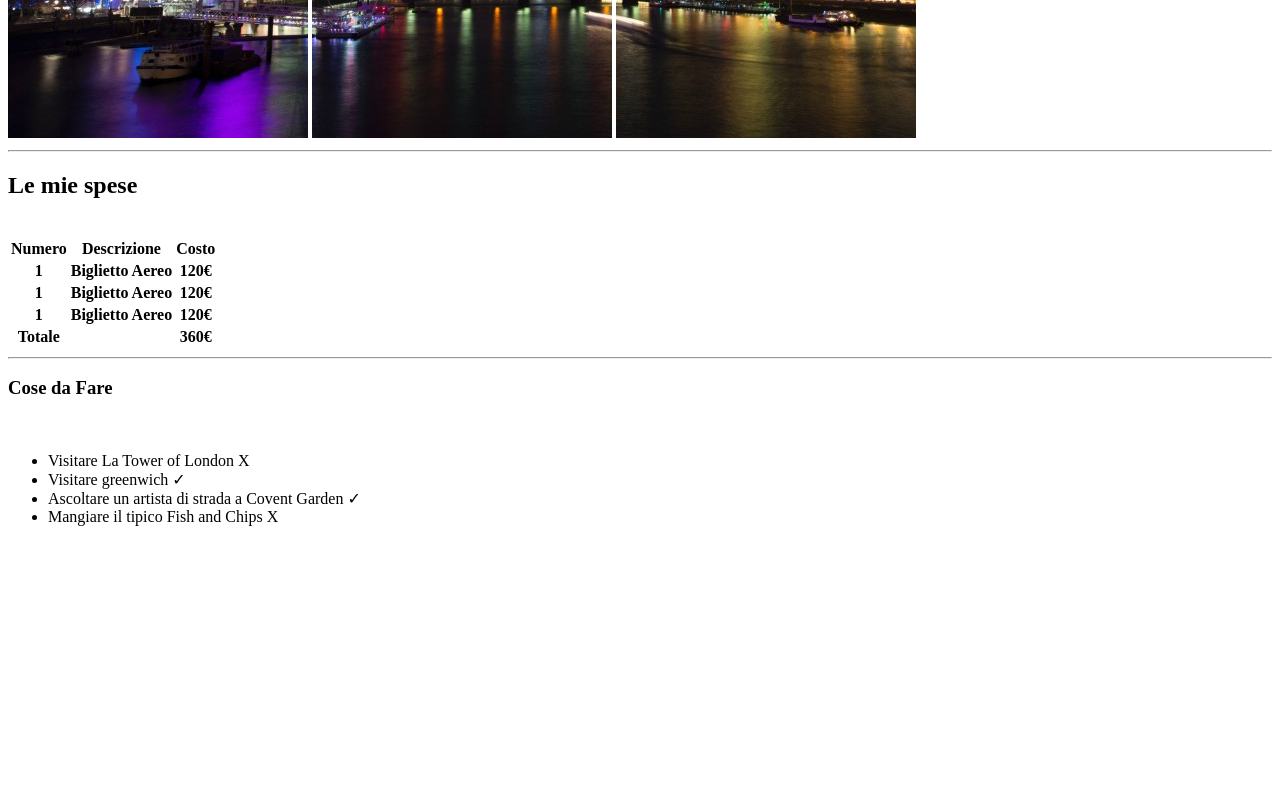
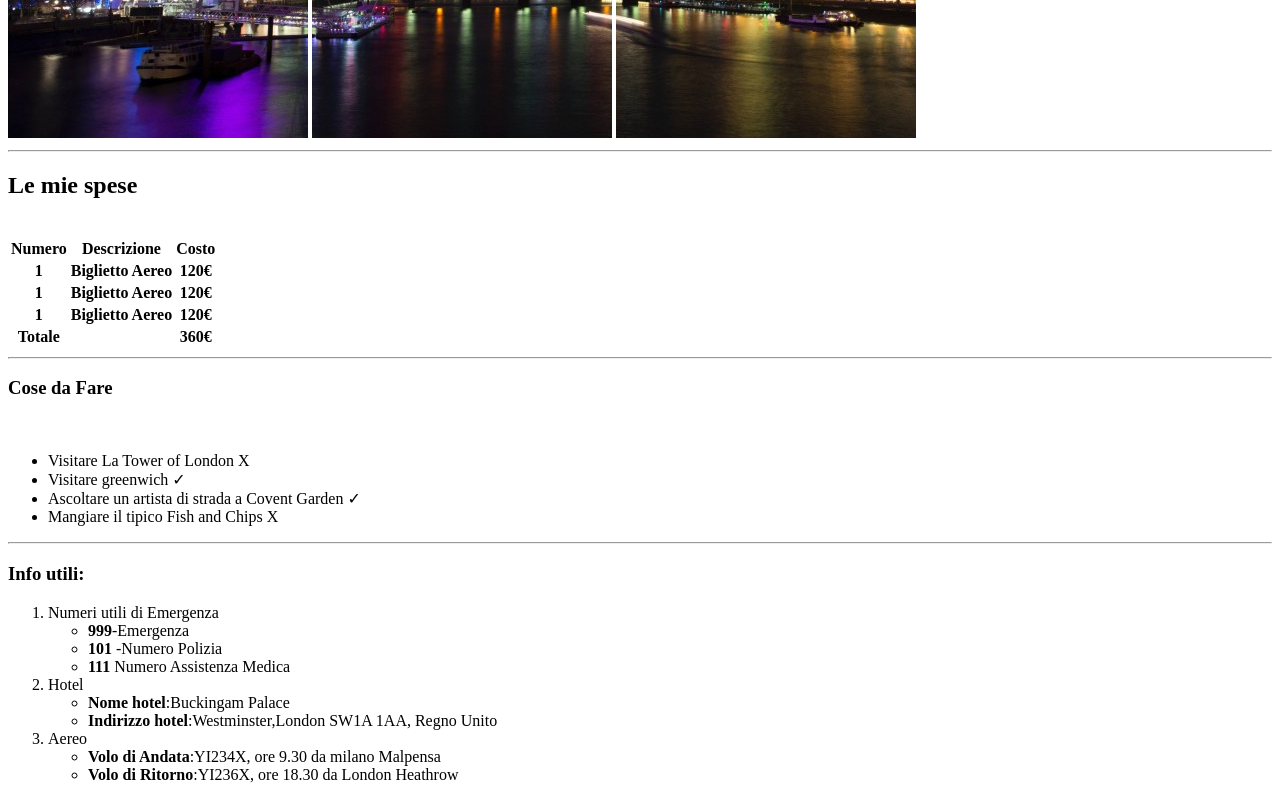
Before and after one commit to Pluz16/html-london-trip, a plain HTML site: page index.html in a window 1280 px wide. Shown: the part 542-1342 px from the top of the page. Before the commit the page ends 1084 px from the top, so only its background shows below. Drawn offline with Linux system fonts and the light colour scheme.

Commit message:
Fine del Main

```diff
--- a/index.html
+++ b/index.html
@@ -64,6 +64,35 @@
                 <li>Mangiare il tipico Fish and Chips &#935; </li>
             </ul>
         </section>
+        <hr>
+        <section>
+            <h3>Info utili:</h3>
+            <ol>
+                <li>
+                    Numeri utili di Emergenza
+                    <ul>
+                        <li><strong>999</strong>-Emergenza</li>
+                        <li><strong>101</strong> -Numero Polizia</li>
+                        <li><strong>111</strong> Numero Assistenza Medica</li>
+                    </ul>
+                </li>
+                <li>
+                    Hotel
+                    <ul>
+                        <li><strong>Nome hotel</strong>:Buckingam Palace</li>
+                        <li><strong>Indirizzo hotel</strong>:Westminster,London SW1A 1AA, Regno Unito</li>
+                    </ul>
+                </li>
+                <li>
+                    Aereo
+                    <ul>
+                    <li><strong>Volo di Andata</strong>:YI234X, ore 9.30 da milano Malpensa</li>
+                    <li><strong>Volo di Ritorno</strong>:YI236X, ore 18.30 da London Heathrow</li>
+                    </ul>
+                </li>
+            </ol>
+
+        </section>
     </main>
 
 
```
